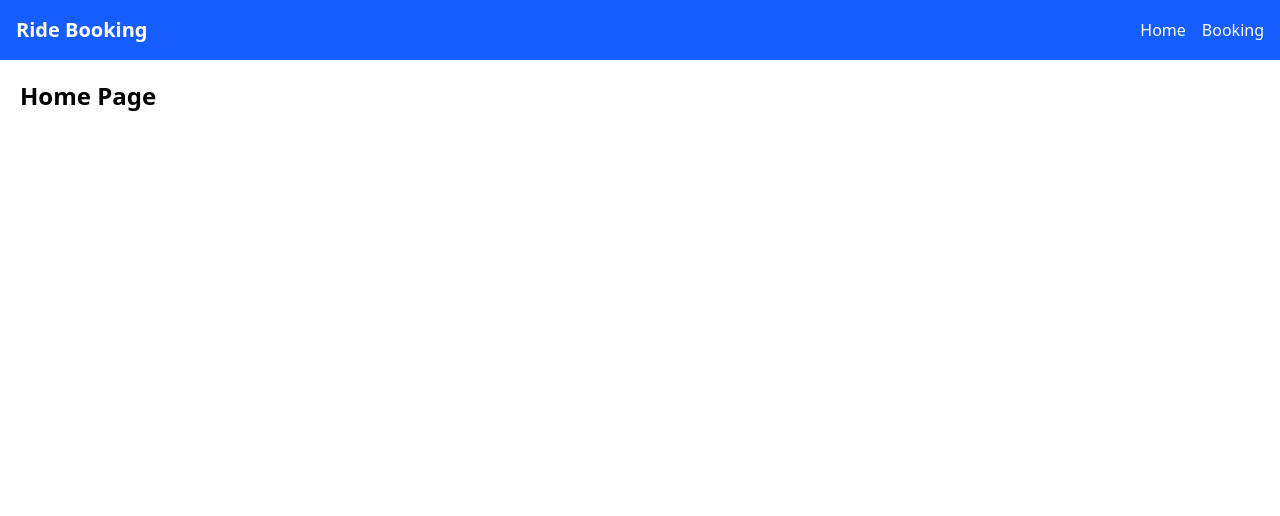
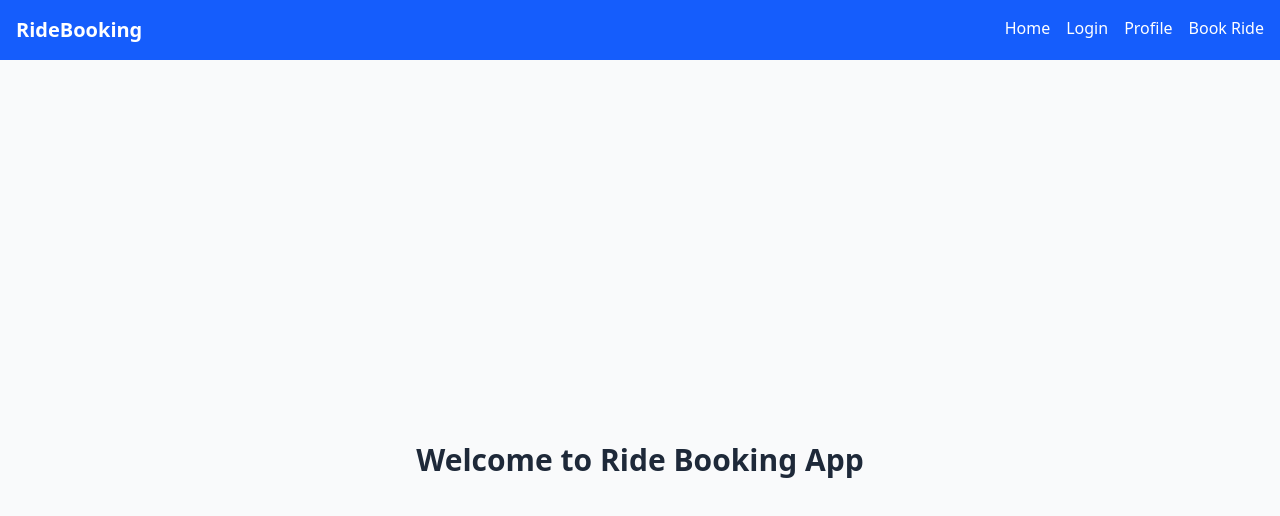
Before and after one commit to TauhidOSD/Ride_Management_Frontend, a React (Vite) app: page / in a window 1280 px wide. Shown: the top 516 px of the page. Built offline with nearby package versions, Linux system fonts and the light colour scheme.

Commit message:
Basic Navbar also routing setup

```diff
--- a/src/App.tsx
+++ b/src/App.tsx
@@ -1,16 +1,20 @@
-import React from "react";
+
 import { BrowserRouter as Router, Routes, Route } from "react-router-dom";
 import Home from "./pages/Home";
-import Booking from "./pages/Booking";
+import Login from "./pages/Login";
+import Profile from "./pages/Profile";
+import RideBooking from "./pages/RideBooking";
 import Navbar from "./components/Navbar";
 
 const App = () => {
   return (
     <Router>
-      <Navbar />
+       <Navbar />
       <Routes>
         <Route path="/" element={<Home />} />
-        <Route path="/booking" element={<Booking />} />
+        <Route path="/login" element={<Login />} />
+        <Route path="/profile" element={<Profile />} />
+        <Route path="/ride" element={<RideBooking />} />
       </Routes>
     </Router>
   );
--- a/src/components/Navbar.tsx
+++ b/src/components/Navbar.tsx
@@ -3,11 +3,13 @@ import { Link } from "react-router-dom";
 
 const Navbar = () => {
   return (
-    <nav className="bg-blue-600 text-white p-4 flex justify-between items-center">
-      <h1 className="text-xl font-bold">Ride Booking</h1>
+    <nav className="bg-blue-600 text-white p-4 flex justify-between">
+      <div className="font-bold text-xl">RideBooking</div>
       <div className="space-x-4">
-        <Link to="/" className="hover:underline">Home</Link>
-        <Link to="/booking" className="hover:underline">Booking</Link>
+        <Link to="/">Home</Link>
+        <Link to="/login">Login</Link>
+        <Link to="/profile">Profile</Link>
+        <Link to="/ride">Book Ride</Link>
       </div>
     </nav>
   );
--- a/src/pages/Home.tsx
+++ b/src/pages/Home.tsx
@@ -1,9 +1,9 @@
-
+import React from "react";
 
 const Home = () => {
   return (
-    <div className="p-5">
-      <h2 className="text-2xl font-bold">Home Page</h2>
+    <div className="min-h-screen flex items-center justify-center bg-gray-50">
+      <h1 className="text-3xl font-bold text-gray-800">Welcome to Ride Booking App</h1>
     </div>
   );
 };
--- /dev/null
+++ b/src/pages/Login.tsx
@@ -0,0 +1,2 @@
+const Login = () => <div className="min-h-screen flex items-center justify-center">Login Page</div>;
+export default Login;
--- /dev/null
+++ b/src/pages/Profile.tsx
@@ -0,0 +1,2 @@
+const Profile = () => <div className="min-h-screen flex items-center justify-center">Profile Page</div>;
+export default Profile;
--- /dev/null
+++ b/src/pages/RideBooking.tsx
@@ -0,0 +1,2 @@
+const RideBooking = () => <div className="min-h-screen flex items-center justify-center">Ride Booking Page</div>;
+export default RideBooking;
```
